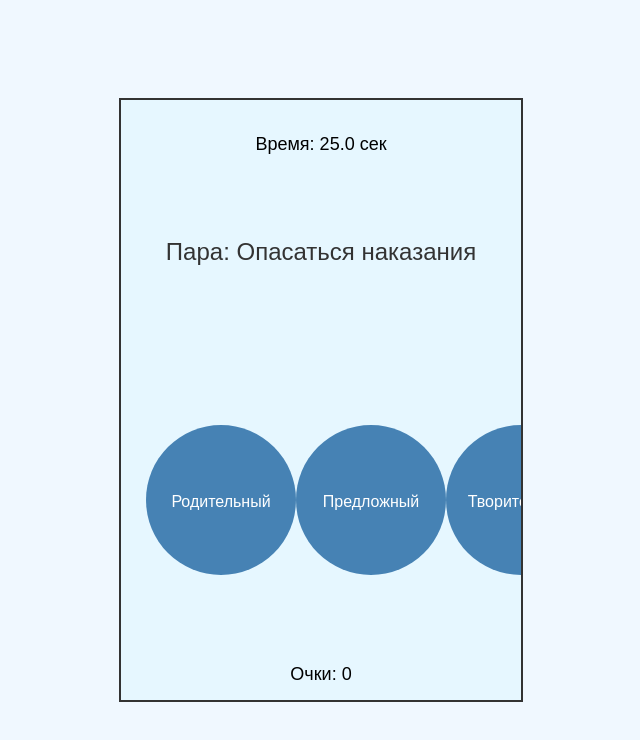
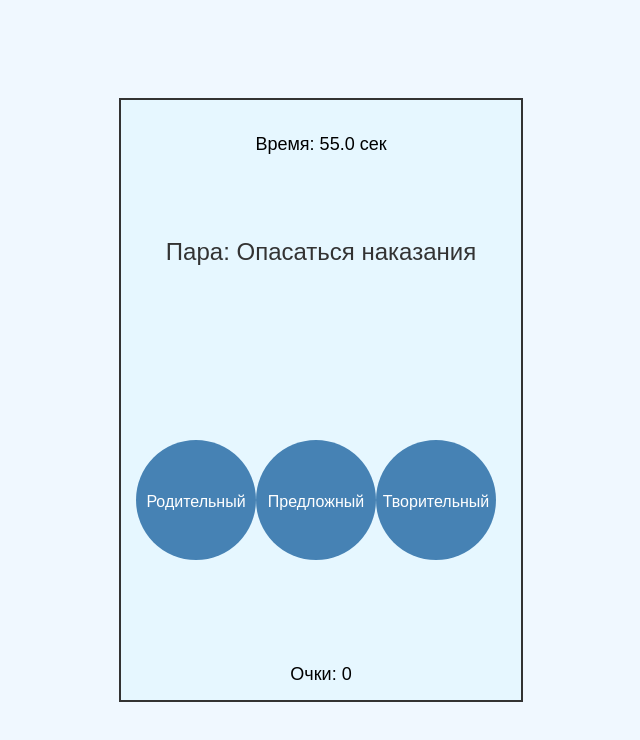
Before and after one commit to mnogozadachniy/padezjgame, a plain HTML site: page index.html in a window 1280 px wide. Shown: the whole page, without its empty margins (319-959 px from the left). Drawn offline with Linux system fonts and the light colour scheme.

Commit message:
Update index.html

```diff
--- a/index.html
+++ b/index.html
@@ -41,7 +41,7 @@
     const canvas = document.getElementById('gameCanvas');
     const ctx = canvas.getContext('2d');
     const popup = document.getElementById('popup');
-    const circleRadius = 75;
+    const circleRadius = 60;
 
     let questionPair, correctCase, options;
     let score = 0;
@@ -90,7 +90,7 @@
 
     function resetGame() {
       score = 0;
-      timer = 30.0;
+      timer = 60.0;
       gameRunning = true;
       resetLevel();
       startTime = Date.now();
@@ -136,7 +136,7 @@
 
       // Отображение вариантов
       options.forEach((option, index) => {
-        const x = 100 + index * 150;
+        const x = 75 + index * 120;
         const y = 400;
 
         ctx.beginPath();
@@ -165,7 +165,7 @@
       const touchY = touch.clientY - rect.top;
 
       options.forEach((option, index) => {
-        const x = 100 + index * 100;
+        const x = 75 + index * 120;
         const y = 400;
 
         const dx = touchX - x;
@@ -191,7 +191,7 @@
       if (!gameRunning) return;
 
       const currentTime = (Date.now() - startTime) / 1000;
-      timer = 30 - currentTime;
+      timer = 60 - currentTime;
 
       if (timer <= 0) {
         timer = 0;
```
